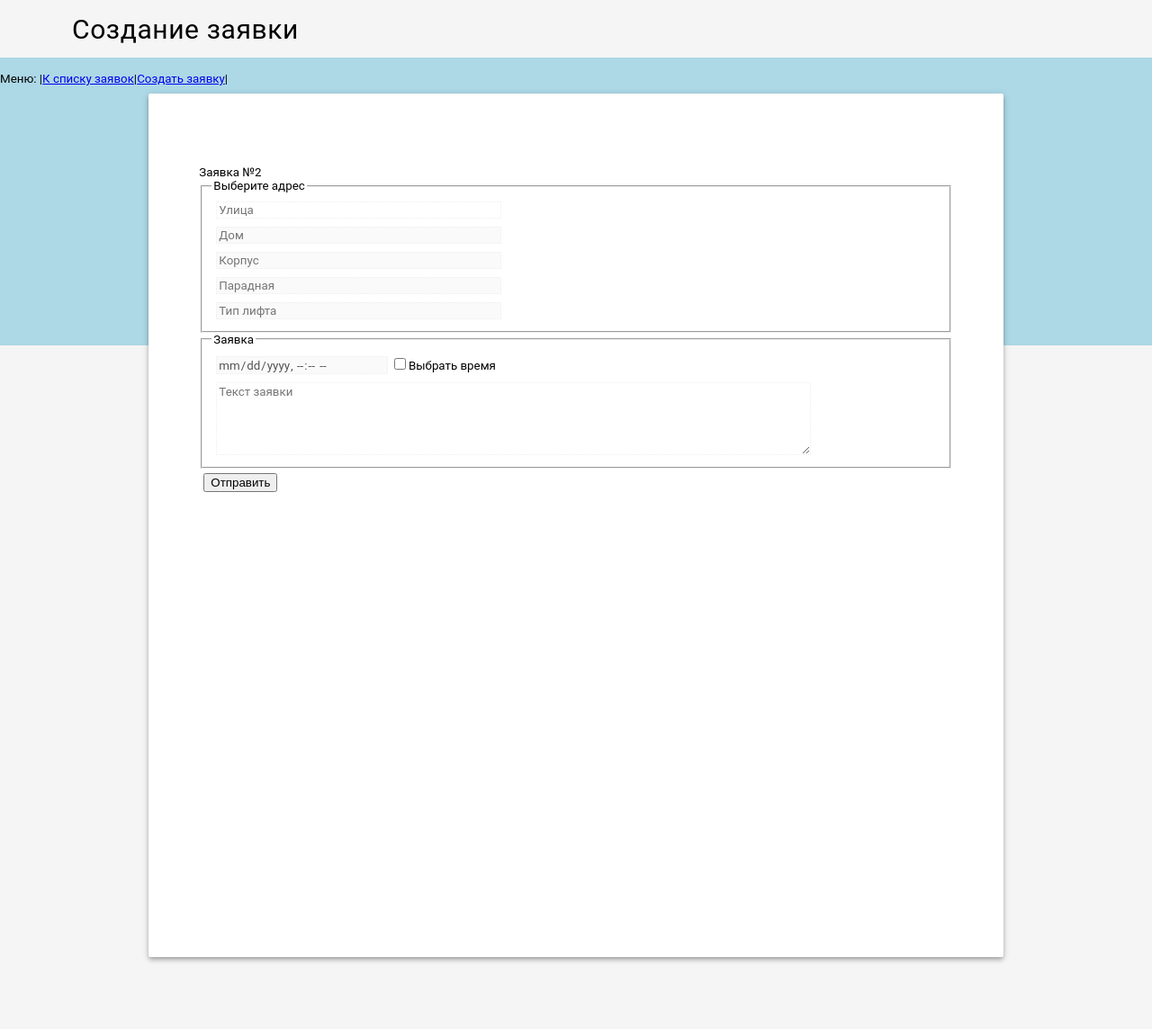
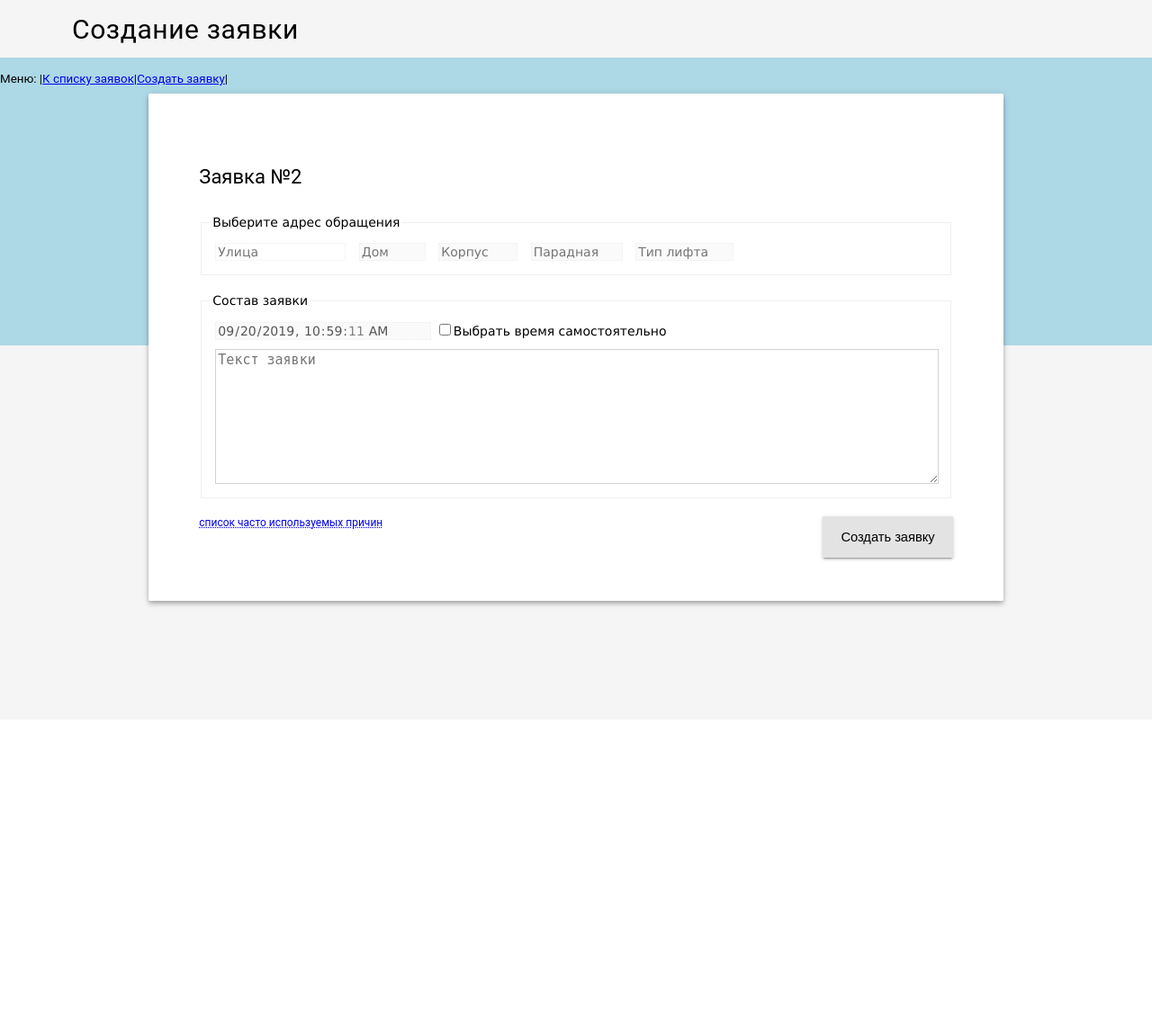
Before and after one commit to germka/MLift, a Django app: page /base/newticket/ in a window 1280 px wide. Shown: the whole page at 90% size. After the commit the page ends 676 px from the top, so only its background shows below. Run offline with Django 3.2, Linux system fonts and the light colour scheme; tables that the repository leaves empty hold one stand-in row (values such as "Sample post").

Commit message:
many fixes to views, java, templates and css

```diff
--- a/base/static/base/filter.js
+++ b/base/static/base/filter.js
@@ -8,6 +8,8 @@ type = document.getElementById('type')
 date_checker = document.getElementById('date_checker')
 ticket_date = document.getElementById('ticket_date')
 ticket_content = document.getElementById('ticket_content')
+fur = document.getElementById('fur')
+fur_block = document.getElementById('fur_block')
 
 //disabling all forms except obj_str
 function form_init() {
@@ -25,7 +27,7 @@ function form_init() {
             if (type) {
                 type.disabled=true;
             };
-        }
+        };
         if (build_housing.value == '') {
             if (type) {
                 type.disabled=true;
@@ -58,6 +60,9 @@ function form_init() {
 
     if (date_checker.checked == false) {
         ticket_date.disabled=true;
+    };
+    if (fur_block) {
+        fur_block.hidden = true;
     };
 };
 form_init();
@@ -115,7 +120,7 @@ form_init();
 str.onchange = function() {
     build.disabled=false;
     new_ticket_form.submit();
-}
+};
 str.onclick = function() {
     if (str.value) {
         str.placeholder=str.value;
@@ -140,8 +145,10 @@ str.onclick = function() {
         par.value = '';
         par.disabled=true;
     };
+    if (type) {
         type.value = '';
         type.disabled=true;
+    };
 };
 //build
 build.onchange = function() {
@@ -171,8 +178,10 @@ build.onclick = function() {
         par.value = '';
         par.disabled=true;
     };
+    if (type) {
         type.value = '';
         type.disabled=true;
+    };
 }
 //housing
 if (build_housing) {
@@ -196,15 +205,19 @@ if (build_housing) {
             par.value = '';
             par.disabled=true;
         };
+        if (type) {
             type.value = '';
             type.disabled=true;
+        };
     };
 };
 
 //par
 if (par) {
     par.onchange = function() {
+        if (type) {
             type.disabled=false;
+        };
         new_ticket_form.submit();
     };
     par.onclick = function() {
@@ -217,11 +230,14 @@ if (par) {
             };
         };
         par.value = '';
+        if (type) {
             type.value = '';
             type.disabled=true;
         };
     };
+};
 
+if (type) {
     type.onclick = function() {
         if (type.value) {
             type.placeholder=type.value;
@@ -230,7 +246,7 @@ type.onclick = function() {
         };
         type.value = '';
     };
-
+};
 
 date_checker.onchange = function() {
     if (date_checker.checked == false) {
@@ -240,4 +256,10 @@ date_checker.onchange = function() {
     };
 };
 
+fur.onclick = function () {
+    if (fur_block) {
+        fur_block.hidden = !fur_block.hidden;
     };
+};
+
+};
--- a/base/static/base/style.css
+++ b/base/static/base/style.css
@@ -1,6 +1,6 @@
 body {
     background-color: #f5f5f5 !important;
-    font-family: "Roboto","Lucida Grande","DejaVu Sans","Bitstream Vera Sans",Verdana,Arial,sans-serif;
+    font-family: "Roboto","Lucida Grande","DejaVu Sans","Bitstream Vera Sans",Verdana,sans-serif;
     font-size: 10pt;
     margin: 0;
 }
@@ -54,7 +54,7 @@ body {
 .index_table {
     background-color: white;
     width: calc(66.6666666667% - 16px);
-    height: 100%;
+    height: fit-content;
     margin: auto;
     display: block;
     position: relative;
@@ -133,22 +148,187 @@ body {
     width: fit-content;
 }
 
-.new_ticket_row input, textarea {
+.new_ticket_row input {
     font-family: inherit;
     font-size: inherit;
     border-color: EEE;
     border-width: 1pt;
     border-style: dotted;
+    width: fit-content;
 }
 
 .new_ticket_row textarea {
     width: 100%;
 }
 
+.detail_ticket_row {
+    border: 1px solid lightgray;
+    position: relative;
+    height: 25px;
+    margin: 4px;
+    padding-top: 5px;
+    padding-left: 5px;
+}
+
+.detail_ticket_row span {
+    vertical-align: middle;
+}
+
 .send_button {
-    margin: 5px;
+    box-shadow: 0 2px 2px 0 rgba(0,0,0,.14), 0 3px 1px -2px rgba(0,0,0,.2), 0 1px 5px 0 rgba(0,0,0,.12);
+    display: block;
+    width: fit-content;
+    height: fit-content;
+    padding: 15px 20px;
+    background: rgba(200,200,200,.5);
+    transition: box-shadow .2s cubic-bezier(.4,0,1,1),background-color .2s cubic-bezier(.4,0,.2,1),color .2s cubic-bezier(.4,0,.2,1);
+    border: none;
+    font-size: 11pt;
+    right: 0;
+    position: absolute
+}
+
+.button {
+    position: relative;
 }
 
 .comments {
-    padding: 15px 0 0 30px;
+    padding: 30px 0 0 30px;
 }
+
+.ticket_number {
+    font-size: 22;
+}
+
+.new_ticket_form {
+    margin: auto;
+    font-size: 10.5pt;
+    font-family: Verdana;
+    font-weight: 400;
+}
+
+.ticket_close_form {
+    margin: 0;
+    position: relative;
+}
+
+.new_comment_form {
+    position: relative;
+    width: 60%;
+}
+
+.new_ticket_fs {
+    border-style: solid;
+    border-width: 1px;
+    margin-bottom: 20px;
+    padding: 10px;
+    position: relative;
+}
+
+.new_ticket_content {
+    border-style: solid;
+    border-width: 1px;
+    border-color: lightgray;
+    width: 99%;
+    font-size: 15px;
+}
+
+.new_comment_content {
+    width: 100%;
+}
+
+.content_wrap {
+    width: 100%;
+    padding: 5px;
+}
+
+.comment_content_wrap {
+    margin-top: 30px;
+    margin-bottom: 30px;
+}
+
+.inline {
+    display: inline-block;
+}
+
+.inline input {
+    width: 100%;
+}
+
+.new_ticket_header {
+    margin-bottom: 30px;
+}
+
+.ticket_close_button {
+    top: 160px;
+    z-index: 99;
+}
+
+.error_message {
+    color: red;
+    font-weight: 600;
+}
+
+.detail_point {
+    font-weight: 600;
+}
+
+.detail_info {
+    left: 200;
+    position: absolute
+}
+
+.no_data {
+    color: grey;
+}
+
+.comment_add_message {
+    color: grey;
+    position: absolute;
+    right: -100%;
+    top: 0;
+}
+
+.comment_row {
+    margin-top: 10px;
+    margin-left: 10px;
+    position: relative;
+    width: fit-content;
+    max-width: 800px;
+}
+
+.comment_num {
+
+}
+
+.comment_user {
+
+}
+
+.comment_date {
+
+}
+
+.comment_content {
+
+}
+
+.fur {
+    font-size: 9pt;
+    text-decoration-style: dotted;
+}
+
+.fur_block {
+    border: 1px dotted gray;
+    width: 80%;
+    height: 300px;
+    padding: 10px;
+    margin-top: 10px;
+    background-color: rgba(225,225,225,0.2);
+}
+
+.help_message {
+    position: absolute;
+    right: 10px;
+    top: 45%;
+}
--- a/base/templates/base/newticket.html
+++ b/base/templates/base/newticket.html
@@ -6,21 +6,21 @@
 <div class="demo-ribbon"></div>
 
 <div class="index_table">
-<div>Заявка №{{ ticket_number|add:"1" }}</div>
+<div class="new_ticket_header"><span class="ticket_number">Заявка №{{ ticket_number|add:"1" }}</span></div>
 
-<form id="new_ticket_form" action="{% url 'base:new_ticket' %}" method="post">
+<form id="new_ticket_form" action="{% url 'base:new_ticket' %}" method="post" class="new_ticket_form">
 {% csrf_token %}
 
-<fieldset>
-<legend>Выберите адрес</legend>
-<div class="new_ticket_row"><input list="obj_str" name="obj_str" id="str" placeholder="Улица" size="35" autocomplete="off"
+<fieldset class="new_ticket_fs">
+<legend>Выберите адрес обращения</legend>
+<div class="new_ticket_row inline"><input list="obj_str" name="obj_str" id="str" placeholder="Улица" size="15" autocomplete="off"
 {% if str_value %}value="{{str_value}}"{% endif %}></div>
 <datalist id="obj_str">
 {% for street_name in obj_str %}
     <option>{{ street_name }}</option>
 {% endfor %}
 </datalist>
-<div class="new_ticket_row"><input list="obj_build" name="obj_build" id="build" placeholder="Дом" size="35" autocomplete="off"
+<div class="new_ticket_row inline"><input list="obj_build" name="obj_build" id="build" placeholder="Дом" size="5" autocomplete="off"
 {% if build_value %}value="{{build_value}}"{% endif %}></div>
 <datalist id="obj_build">
 {% for obj in obj_build %}
@@ -28,7 +28,7 @@
 {% endfor %}
 </datalist>
 {% if obj_buildhousing %}
-<div class="new_ticket_row"><input list="obj_buildhousing" name="obj_buildhousing" id="build_housing" placeholder="Корпус" size="35" autocomplete="off"
+<div class="new_ticket_row inline"><input list="obj_buildhousing" name="obj_buildhousing" id="build_housing" placeholder="Корпус" size="7" autocomplete="off"
 {% if build_housing_value %}value="{{build_housing_value}}"{% endif %}></div>
 <datalist id="obj_buildhousing">
 {% for obj in obj_buildhousing %}
@@ -37,7 +37,7 @@
 </datalist>
 {% endif %}
 {% if obj_par %}
-<div class="new_ticket_row"><input list="obj_par" name="obj_par" id="par" placeholder="Парадная" size="35" autocomplete="off"
+<div class="new_ticket_row inline"><input list="obj_par" name="obj_par" id="par" placeholder="Парадная" size="9" autocomplete="off"
 {% if par_value %}value="{{par_value}}"{% endif %}></div>
 <datalist id="obj_par">
 {% for par in obj_par %}
@@ -47,7 +47,7 @@
 {% endif %}
 
 {% if obj_type %}
-<div class="new_ticket_row"><input list="obj_type" name="obj_type" id="type" placeholder="Тип лифта" size="35" autocomplete="off"
+<div class="new_ticket_row inline"><input list="obj_type" name="obj_type" id="type" placeholder="Тип лифта" size="10" autocomplete="off"
 ></div>
 
 <datalist id="obj_type">
@@ -55,19 +55,30 @@
     <option>{{ obj.type_name }}</option>
 {% endfor %}
 </datalist>
+{% else %}
+<span class="no_data">Нет данных о типе лифта по этому адресу</span>
 {% endif %}
+
+<div class="help_message">{% if help_message %}<span>{{ help_message }}</span>{% endif %}
+
+{% comment %}
+{% if error_message %}<span class="error_message">{{ error_message }}</span>{% endif %}</div>
+{% endcomment %}
 
 </fieldset>
 
-<fieldset>
-<legend>Заявка</legend>
-<div class="new_ticket_row"><input type="datetime-local" name="ticket_date" id="ticket_date"> <input type="checkbox" id="date_checker" name="date_checker"><label for="date_checker">Выбрать время</label></div>
-<div class="new_ticket_row"><textarea name="ticket_content" id="ticket_content" required placeholder="Текст заявки" cols="80" rows="5" autocomplete="off"
+<fieldset class="new_ticket_fs">
+<legend>Состав заявки</legend>
+<div class="new_ticket_row"><input type="datetime-local" name="ticket_date" id="ticket_date" value="{{ date_now }}"> <input type="checkbox" id="date_checker" name="date_checker"><label for="date_checker">Выбрать время самостоятельно</label></div>
+<div class="content_wrap"><textarea name="ticket_content" id="ticket_content" required placeholder="Текст заявки" cols="80" rows="8" autocomplete="off" class="new_ticket_content"
 {% if content_value %}value="{{content_value}}"{% endif %}></textarea></div>
 </fieldset>
-<input id="send_button" class="send_button" type="submit" value="Отправить"> {% if help_message %}<span>{{ help_message }}</span>{% endif %} {% if error_message %}<span style="color:red"><strong>{{ error_message }}</strong></span>{% endif %}
+<div class="button"><input id="send_button" class="send_button" type="submit" value="Создать заявку"></div>
 </form>
+<a href="#" class="fur" id="fur">список часто используемых причин</a>
+<div class="fur_block" id="fur_block" hidden>Пока ничего нет но надо придумать как именно выбрать или собрать данные и выложить список</div>
 </div>
+
 
 {% load static %}
 <script type="text/javascript" src="https://code.jquery.com/jquery-3.4.1.min.js"></script>
--- a/base/views.py
+++ b/base/views.py
@@ -52,7 +52,7 @@ def ticket_detail(request, ticket_id):
         try:
             ticket.ticket_object = ticket_object_exact.get()
         except (KeyError, Object.MultipleObjectsReturned):
-            context['exact_message'] = "Выберите тип лифта"
+            context['exact_message'] = "Выберите тип лифта:"
             obj_filter = Object.objects.filter(obj_str=ticket.ticket_str, obj_build=ticket.ticket_build)
             if ticket.ticket_build_housing:
                 obj_filter = obj_filter.filter(obj_build_housing=ticket.ticket_build_housing)
@@ -97,6 +97,7 @@ def new_ticket(request):
     obj_par = Object.objects.values('obj_par').order_by('obj_par').distinct()
     obj_type = ObjType.objects.order_by('type_name')
     ticket_number = Ticket.objects.count()
+    date_now = timezone.now().astimezone().strftime("%Y-%m-%dT%H:%M:%S")
     context = {
         'obj_str': obj_str,
         'obj_build': obj_build,
@@ -104,6 +105,7 @@ def new_ticket(request):
         'obj_type': obj_type,
         'obj_par': obj_par,
         'ticket_number': ticket_number,
+        'date_now': date_now,
     }
     if request.method == 'GET':
         return render(request, 'base/newticket.html', context)
@@ -244,12 +246,12 @@ def new_ticket(request):
             except:
                 new_date = ''
         else:
-            new_date = timezone.now()	#--set current date
+            new_date = timezone.now().astimezone()	#--set current date
 
-#--make ticket
+#--making ticket
 
         if 'obj_str' in request.POST and 'obj_build' in request.POST and ('obj_par' in request.POST or 'obj_type' in request.POST):
-            if request.POST['obj_str'] != '' and request.POST['obj_build'] != '':# and (request.POST['obj_par'] != '' or request.POST['obj_type'] != ''):
+            if request.POST['obj_str'] != '' and request.POST['obj_build'] != '':
                 if new_content == '':	#--last check
                     context['error_message'] = "Содержание не может быть пустым"
                 elif new_date == '' :
@@ -295,18 +297,21 @@ def ticket_close(request, ticket_id):
                 ticket_obj = ticket_obj.filter(obj_type = ObjType.objects.get(type_name = request.POST['obj_exact']))
             else:
                 context['error_message'] = "Выберите лифт"
+
             try:
                 ticket.ticket_object = ticket_obj.get()
             except (KeyError, Object.MultipleObjectsReturned):
-                context['error_message'] = "Несколько лифтов выбрано из базы, требуется корректировка списков"
+                context['error_message'] = "Несколько лифтов выбрано из базы, требуется корректировка списка лифтов"
             else:
-                ticket.save()
-        if 'ticket_obj' in request.POST:
+                ticket.save()	#--save ticket after chiose
+        elif 'ticket_obj' in request.POST:
             ticket.ticket_object = Object.objects.get(pk=request.POST['ticket_obj'])
-            ticket.save()
+            ticket.save() #--save ticket without choise
+
         context['ticket_object'] = ticket.ticket_object
 
         if ticket.ticket_object != None:
-            ticket.close()
+            ticket.close()	#--close ticket
             context['ticket_message'] = "Заявка успешно закрыта"
+
     return render(request, 'base/detail.html', context)
```
Also changed, not shown: other parts of base/static/base/style.css (+27 -12 lines), base/templates/base/detail.html (+29 -32 lines), base/templates/base/index.html (+6 -6 lines). Lines whose indentation alone changed are shown as unchanged.
